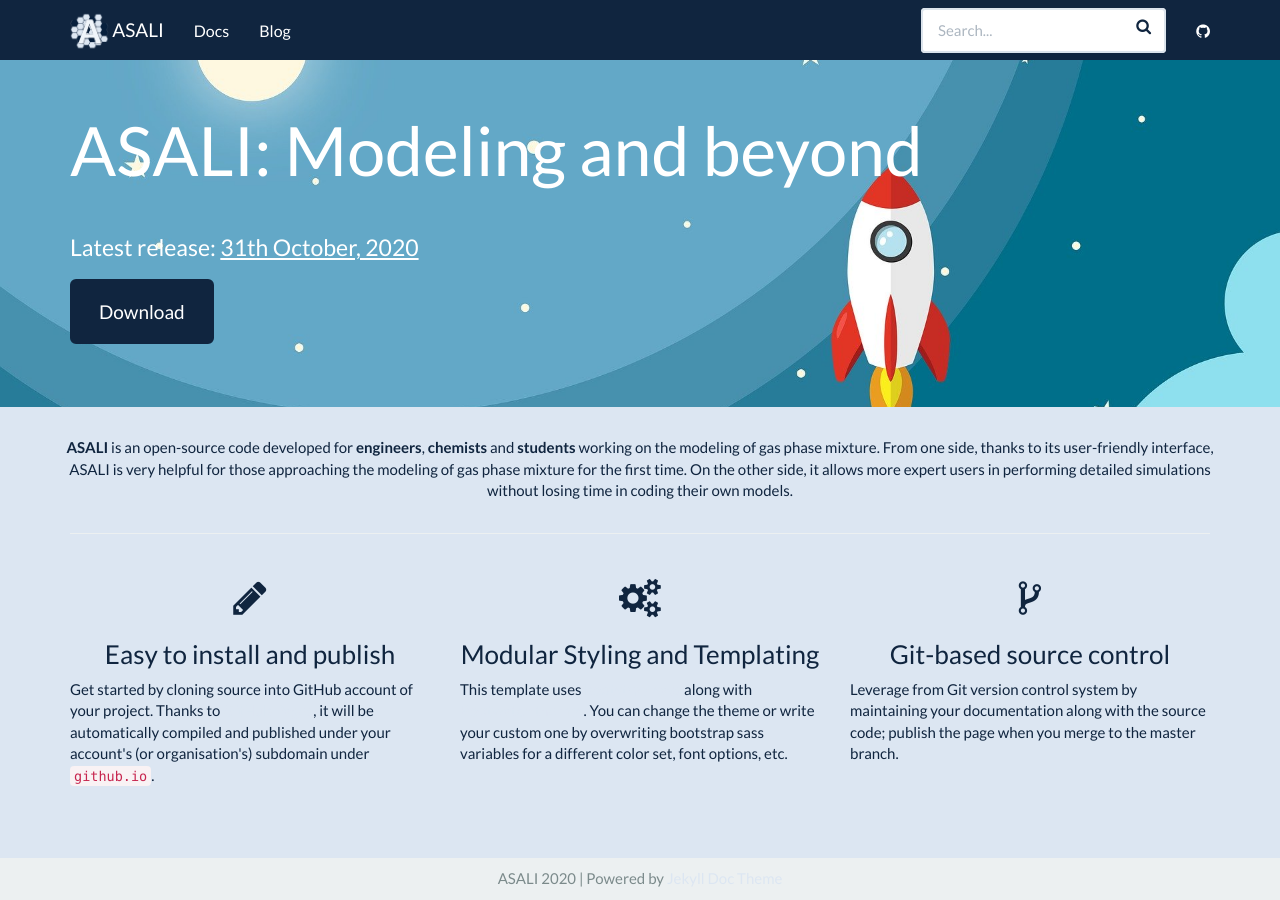
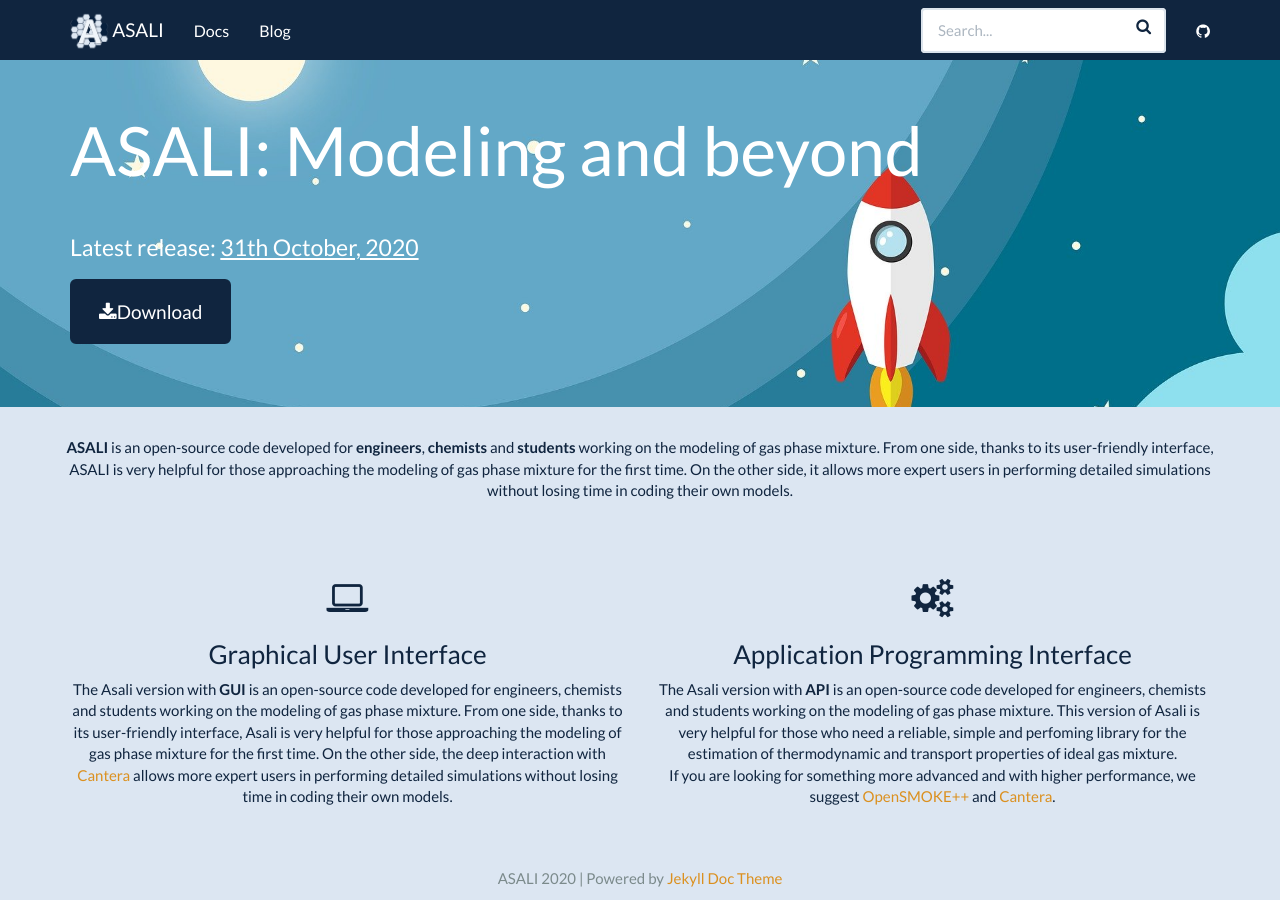
Before and after one commit to srebughini/ASALI, a Jekyll site: the page built from index.html, in a window 1280 px wide. Built offline with Jekyll 4.4.1, drawn with Linux system fonts in a browser that asks for light colours.

Commit message:
Added asali theme

```diff
--- a/_sass/bootswatch/asali/_variables.scss
+++ b/_sass/bootswatch/asali/_variables.scss
@@ -13,7 +13,7 @@ $gray-darker:            lighten($gray-base, 13.5%) !default; // #222
 $gray-dark:              #7b8a8b !default;   // #333
 $gray:                   #95a5a6 !default; // #555
 $gray-light:             #b4bcc2 !default;   // #999
-$gray-lighter:           #ecf0f1 !default; // #eee
+$gray-lighter:           #DCE6F2 !default; // #eee
 
 $brand-primary:         #10253F !default;
 $brand-success:         #DCE6F2 !default;
@@ -32,7 +32,7 @@ $body-bg:               #DCE6F2 !default;
 $text-color:            $brand-primary !default;
 
 //** Global textual link color.
-$link-color:            $brand-success !default;
+$link-color:            $brand-info !default;
 //** Link hover color set via `darken()` function.
 $link-hover-color:      $link-color !default;
 //** Link hover decoration.
--- a/index.html
+++ b/index.html
@@ -6,7 +6,7 @@ layout: default
     <div class="container">
         <h1>ASALI: Modeling and beyond</h1>
         <p><br>Latest release: <u>31th October, 2020</u></p>
-        <p><a class="btn btn-primary btn-lg" href="https://sourceforge.net/projects/asali/files/latest/download" role="button">Download</a></p>
+        <p><a class="btn btn-primary btn-lg" href="https://sourceforge.net/projects/asali/files/latest/download" role="button"><i class="fa fa-download" aria-hidden="true"></i>Download</a></p>
     </div>
 </div>
 
@@ -24,7 +24,7 @@ layout: default
     </div>
     <hr>
     <div class="row">
-        <div class="col-sm-4">
+        <!--<div class="col-sm-4">
             <h1 class="text-center"><i class="fa fa-pencil" aria-hidden="true"></i></h1>
             <h3 class="text-center">Easy to install and publish</h3>
             <p>Get started by cloning source into GitHub account of your project. Thanks to <a href="https://pages.github.com">GitHub Pages</a>,
@@ -42,6 +42,31 @@ layout: default
             <h3 class="text-center">Git-based source control</h3>
             <p>Leverage from Git version control system by
               maintaining your documentation along with the source code; publish the page when you merge to the master branch.</p>
+        </div>-->
+        <div class = "col-md-6 text-center">
+            <h1 class="text-center"><i class="fa fa-laptop" aria-hidden="true"></i></h1>
+            <h3 class="text-center">Graphical User Interface</h3>
+            <p>The Asali version with <b>GUI</b> is an open-source code developed for engineers,
+                chemists and students working on the modeling of gas phase mixture.
+                From one side, thanks to its user-friendly interface,
+                Asali is very helpful for those approaching the modeling of gas phase mixture
+                for the first time. On the other side, the deep interaction with
+                <a href="https://cantera.org/">Cantera</a> allows more expert users in performing detailed simulations without
+                losing time in coding their own models.
+            </p>
+        </div>
+        <div class = "col-md-6 text-center">
+            <h1 class="text-center"><i class="fa fa-cogs" aria-hidden="true"></i></h1>
+            <h3 class="text-center">Application Programming Interface</h3>
+            <p>The Asali version with <b>API</b> is an open-source code developed for
+                engineers, chemists and students working on the modeling of gas phase mixture.
+                This version of Asali is very helpful for those who need a reliable,
+                simple and perfoming library for the estimation of thermodynamic and transport
+                properties of ideal gas mixture.
+                <br>If you are looking for something more advanced and with higher performance,
+                we suggest <a href="https://www.opensmokepp.polimi.it/">OpenSMOKE++</a> and
+                <a href="https://cantera.org/">Cantera</a>.
+            </p>
         </div>
     </div>
 </div>
```
